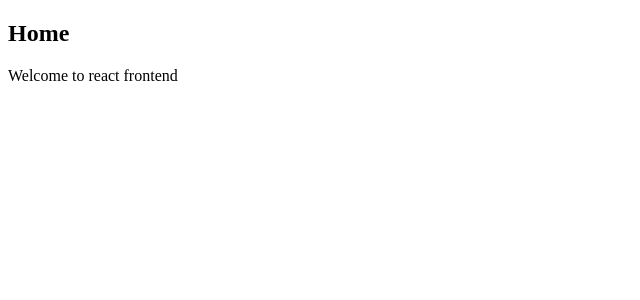
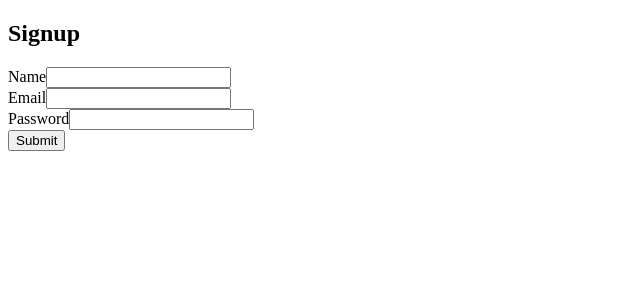
Before and after one commit to ungsochea/react-frontend, a React (Create React App) app: page /signup in a window 1280 px wide. Shown: the top 300 px of the page, without its empty margins (0-640 px from the left). Built offline with nearby package versions, Linux system fonts and the light colour scheme.

Commit message:
Signup form and handle event on change

```diff
--- a/src/MainRouter.js
+++ b/src/MainRouter.js
@@ -1,11 +1,13 @@
 import React from 'react'
 import {Route,Switch} from 'react-router-dom'
 import Home from './core/Home'
+import Signup from './user/Signup'
 
 const MainRouter = () => (
     <div>
         <Switch>
-            <Route path="/" component={Home} />>
+            <Route exact path="/" component={Home} />
+            <Route exact path="/signup" component={Signup} />
         </Switch>
     </div>
 )
--- /dev/null
+++ b/src/user/Signup.js
@@ -0,0 +1,46 @@
+import React, { Component } from 'react'
+
+class Signup extends Component {
+
+    constructor(){
+        super()
+        this.state = {
+            name:"",
+            email:"",
+            password:"",
+            error:""
+        }
+    }
+
+    handleChange = name => (event) => {
+        this.setState({
+            [name]:event.target.value
+        })
+    }
+
+    render(){
+        const {name,email,password} = this.state;
+        return (
+            <div className="container">
+                <h2 className="mt-5 mb-5">Signup</h2>
+                <form>
+                    <div className="form-group">
+                        <label className="text-muted">Name</label>
+                        <input onChange={this.handleChange("name")} type="text" className="form-control" value={name}/>
+                    </div>
+                    <div className="form-group">
+                        <label className="text-muted">Email</label>
+                        <input onChange={this.handleChange("email")}  type="text" className="form-control" value={email}/>
+                    </div>
+                    <div className="form-group">
+                        <label className="text-muted">Password</label>
+                        <input onChange={this.handleChange("password")}  type="password" className="form-control" value={password}/>
+                    </div>
+                    <button className="btn btn-raised btn-primary"> Submit</button>
+                </form>
+            </div>
+        )
+    }
+}
+
+export default Signup;
```
